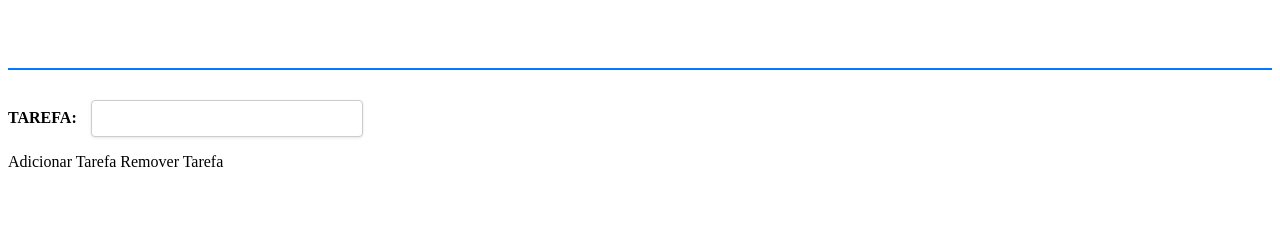
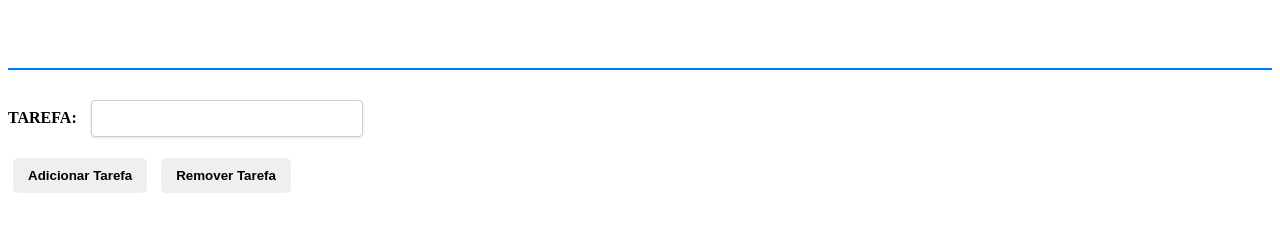
Before and after one commit to grupozz/Projeto, a plain HTML site: page index.html in a window 1280 px wide. Drawn offline with Linux system fonts and the light colour scheme.

Commit message:
7- erro no button

```diff
--- a/index.html
+++ b/index.html
@@ -15,8 +15,8 @@
     <input type="text" id="task" size="25px">
   </p>
   <div>
-    <buttom id="btnAdicionar" onclick="adcionaTarefa()">Adicionar Tarefa</button>
-    <buttom id="btnRemover" onclick="removeTarefa()">Remover Tarefa</button>
+    <button id="btnAdicionar" onclick="adcionaTarefa()">Adicionar Tarefa</button>
+    <button id="btnRemover" onclick="removeTarefa()">Remover Tarefa</button>
   </div>
 
 
```
